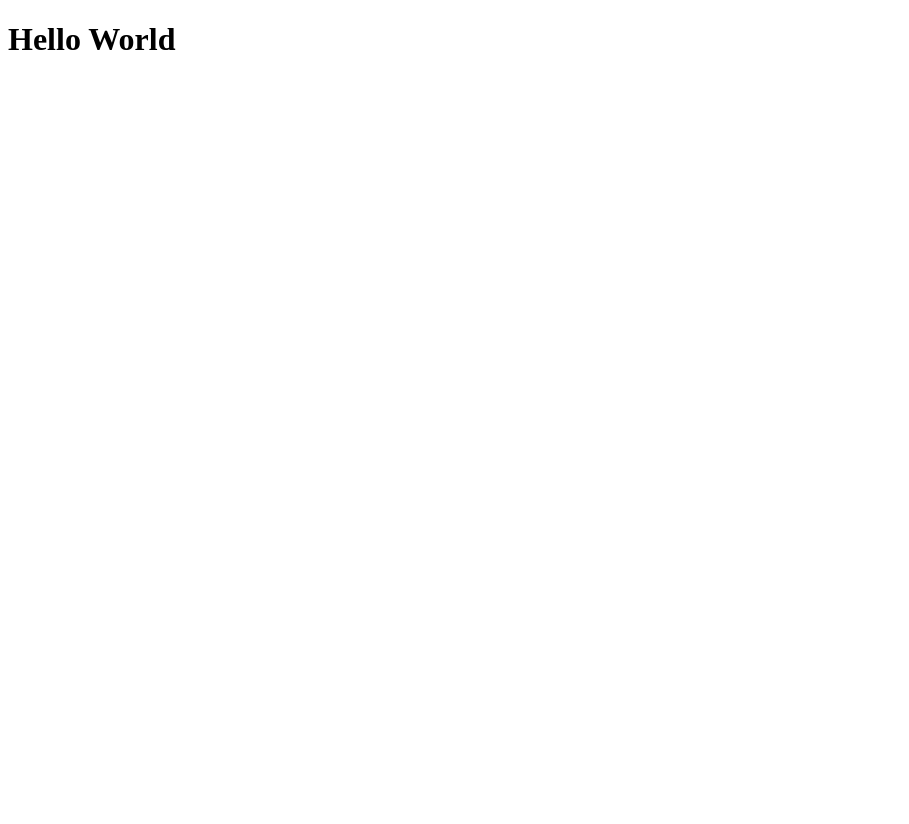
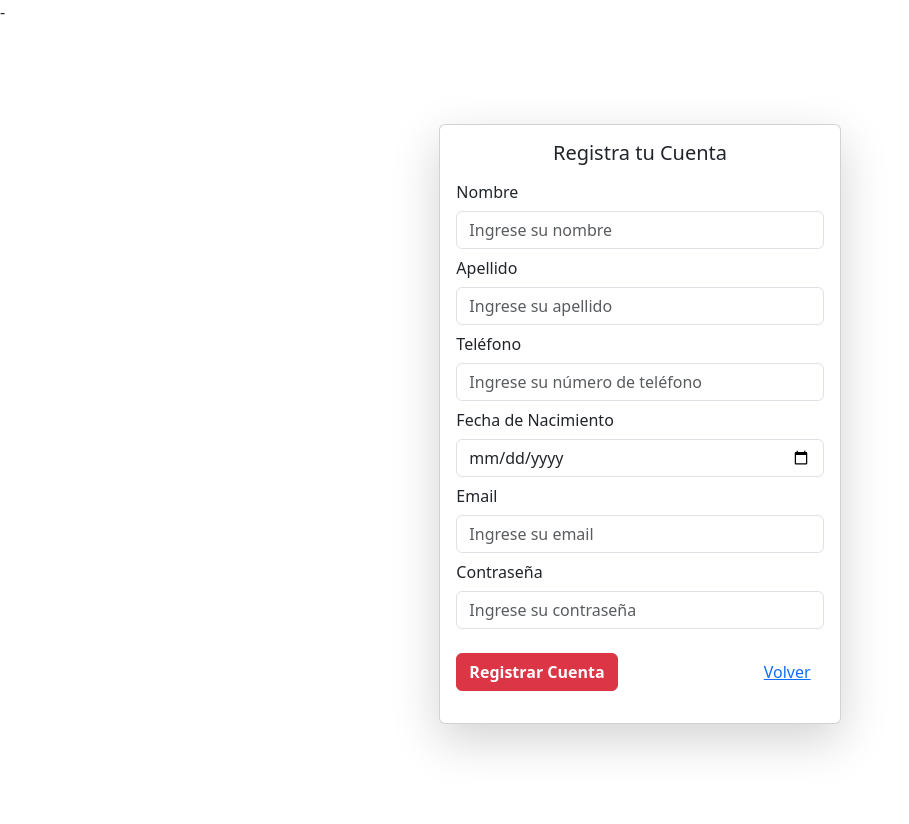
Before and after one commit to JoaquinManuelGonzalez/CaritasTrade, a Django app: page /registration_form/ in a window 1280 px wide. Before the commit the part shown is almost empty. Shown: the whole page, without its empty margins (0-909 px from the left). Before the commit the page ends 50 px from the top, so only its background shows below. Run offline with Django 5.2, Linux system fonts and the light colour scheme.

Commit message:
agrego archivo html para el registro

```diff
--- a/affiliate_registration/templates/registration_form.html
+++ b/affiliate_registration/templates/registration_form.html
@@ -1,11 +1,85 @@
-<!DOCTYPE html>
+-<!doctype html>
 <html lang="en">
-<head>
-    <meta charset="UTF-8">
-    <meta name="viewport" content="width=device-width, initial-scale=1.0">
-    <title>Document</title>
-</head>
-<body>
-    <h1>Hello World</h1>
-</body>
+    <head>
+        <title>Registra tu Cuenta</title>
+        <meta charset="utf-8" />
+        <meta
+            name="viewport"
+            content="width=device-width, initial-scale=1, shrink-to-fit=no"
+        />
+        <link
+            href="https://cdn.jsdelivr.net/npm/bootstrap@5.3.2/dist/css/bootstrap.min.css"
+            rel="stylesheet"
+            integrity="sha384-T3c6CoIi6uLrA9TneNEoa7RxnatzjcDSCmG1MXxSR1GAsXEV/Dwwykc2MPK8M2HN"
+            crossorigin="anonymous"
+        />
+    </head>
+    <body class="bg-bg-body-tertiary">
+
+        <div class="container-fluid d-flex justify-content-center align-items-center" style="height: 100vh;">
+            <div class="card shadow-lg">
+                <div class="card-body">
+                    <h5 class="card-title text-center mb-2">Registra tu Cuenta</h5>
+                    <form>
+                        <div class="form-group row">
+                            <label for="inputFirstName" class="col-sm-9 col-form-label">Nombre</label>
+                            <div class="col-sm-15">
+                                <input type="text" class="form-control" id="inputFirstName" placeholder="Ingrese su nombre" required>
+                            </div>
+                        </div>
+                        <div class="form-group row">
+                            <label for="inputLastName" class="col-sm-9 col-form-label">Apellido</label>
+                            <div class="col-sm-15">
+                                <input type="text" class="form-control" id="inputLastName" placeholder="Ingrese su apellido" required>
+                            </div>
+                        </div>
+                        <div class="form-group row">
+                            <label for="inputPhone" class="col-sm-9 col-form-label">Teléfono</label>
+                            <div class="col-sm-15">
+                                <input type="tel" class="form-control" id="inputPhone" placeholder="Ingrese su número de teléfono" required>
+                            </div>
+                        </div>
+                        <div class="form-group row">
+                            <label for="inputDOB" class="col-sm-9 col-form-label">Fecha de Nacimiento</label>
+                            <div class="col-sm-15">
+                                <input type="date" class="form-control" id="inputDOB" required>
+                            </div>
+                        </div>
+                        <div class="form-group row">
+                            <label for="inputEmail" class="col-sm-9 col-form-label">Email</label>
+                            <div class="col-sm-15">
+                                <input type="email" class="form-control" id="inputEmail" placeholder="Ingrese su email" required>
+                            </div>
+                        </div>
+                        <div class="form-group row">
+                            <label for="inputPassword" class="col-sm-9 col-form-label">Contraseña</label>
+                            <div class="col-sm-15">
+                                <input type="password" class="form-control" id="inputPassword" placeholder="Ingrese su contraseña" required>
+                            </div>
+                        </div>
+                        <div class="form-group row mt-4 ">
+                            <div class="col-sm-6 ">
+                                <button type="submit" class="btn btn-danger fw-bold  btn-block">Registrar Cuenta</button>
+                            </div>
+                            <div class="col-sm-6 text-end ">
+                                  <button type="button" onclick="window.history.back();" class="btn btn-link">Volver</button>
+                            </div>
+                        </div>
+                    </form>
+                </div>
+            </div>
+        </div>
+
+        <script
+            src="https://cdn.jsdelivr.net/npm/@popperjs/core@2.11.8/dist/umd/popper.min.js"
+            integrity="sha384-I7E8VVD/ismYTF4hNIPjVp/Zjvgyol6VFvRkX/vR+Vc4jQkC+hVqc2pM8ODewa9r"
+            crossorigin="anonymous"
+        ></script>
+
+        <script
+            src="https://cdn.jsdelivr.net/npm/bootstrap@5.3.2/dist/js/bootstrap.min.js"
+            integrity="sha384-BBtl+eGJRgqQAUMxJ7pMwbEyER4l1g+O15P+16Ep7Q9Q+zqX6gSbd85u4mG4QzX+"
+            crossorigin="anonymous"
+        ></script>
+    </body>
 </html>
```
